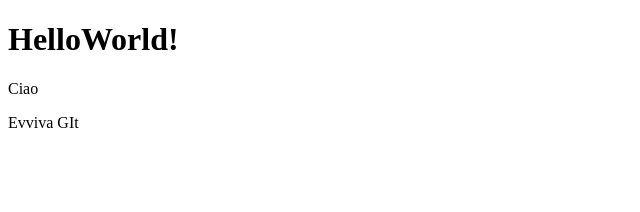
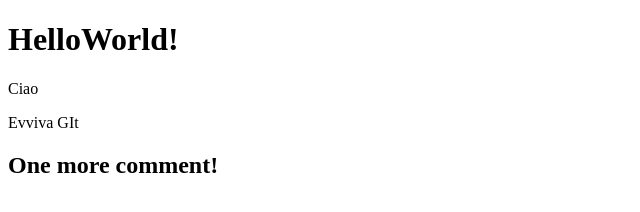
Before and after one commit to Jah3zzi/progetto1_remoto, a plain HTML site: page index.html in a window 1280 px wide. Shown: the whole page, without its empty margins (0-640 px from the left). Drawn offline with Linux system fonts and the light colour scheme.

Commit message:
add_<h2>

```diff
--- a/index.html
+++ b/index.html
@@ -4,5 +4,6 @@
         <h1>HelloWorld!</h1>
         <p>Ciao</p>
         Evviva GIt
+        <h2>One more comment!</h2>
     </body>
 </html>
```
